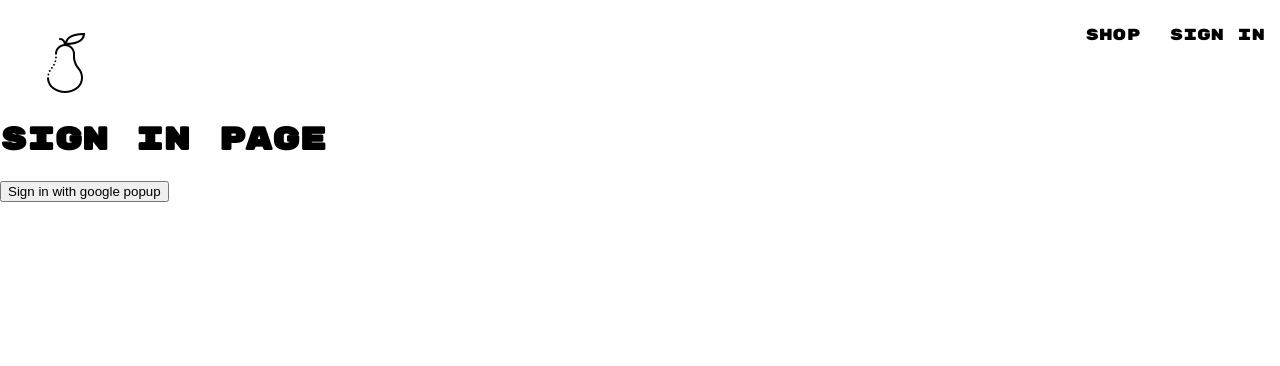
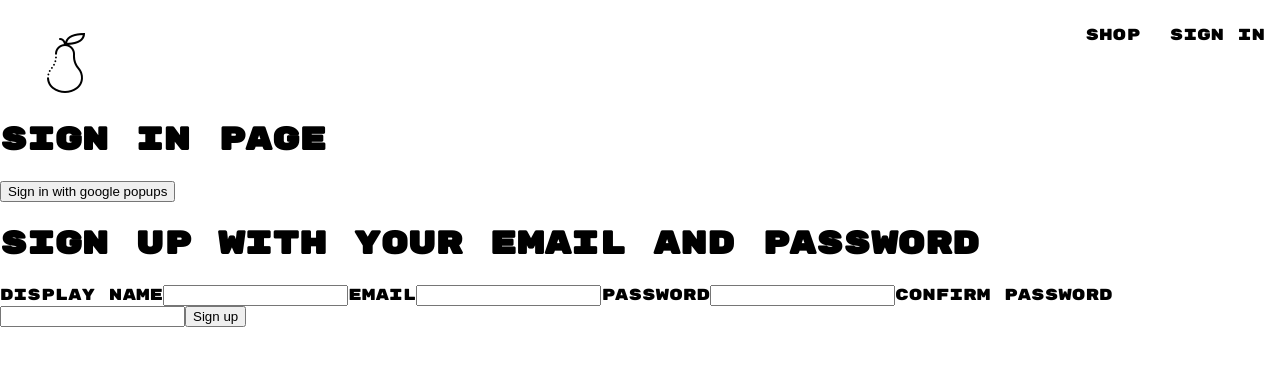
Before and after one commit to f4kermak3r/eshop, a React (Create React App) app: page /signin in a window 1280 px wide. Shown: the top 366 px of the page. Built offline with nearby package versions, Linux system fonts and the light colour scheme.

Commit message:
add sign up component

```diff
--- /dev/null
+++ b/src/components/sign-up/signup.component.jsx
@@ -0,0 +1,67 @@
+import { useState } from "react";
+
+const defaultFormFields = {
+  displayName: "",
+  email: "",
+  password: "",
+  confirmPassword: "",
+};
+
+const SignUp = () => {
+  const [formFields, setFormFields] = useState(defaultFormFields);
+  const { displayName, email, password, confirmPassword } = formFields;
+
+  console.log(formFields);
+
+  const handleChange = (event) => {
+    const { name, value } = event.target;
+
+    setFormFields({ ...formFields, [name]: value });
+  };
+
+  return (
+    <div>
+      <h1>Sign up with your email and password</h1>
+      <form onSubmit={() => {}}>
+        <label>Display name</label>
+        <input
+          type="text"
+          required
+          onChange={handleChange}
+          name="displayName"
+          value={displayName}
+        />
+
+        <label>Email</label>
+        <input
+          type="email"
+          required
+          onChange={handleChange}
+          name="email"
+          value={email}
+        />
+
+        <label>Password</label>
+        <input
+          type="password"
+          required
+          onChange={handleChange}
+          name="password"
+          value={password}
+        />
+
+        <label>Confirm password</label>
+        <input
+          type="password"
+          required
+          onChange={handleChange}
+          name="confirmPassword"
+          value={confirmPassword}
+        />
+        <button type="submit">Sign up</button>
+      </form>
+    </div>
+  );
+};
+
+export default SignUp;
--- a/src/routes/sign-in/signin.component.jsx
+++ b/src/routes/sign-in/signin.component.jsx
@@ -1,7 +1,10 @@
 import {
   signInWithGooglePopup,
+  signInWithGoogleRedirect,
   createUserDocumentFromAuth,
 } from "../../utils/firebase/firebase.utils";
+
+import SignUp from "../../components/sign-up/signup.component";
 
 const SignIn = () => {
   const logGoogleUser = async () => {
@@ -11,7 +14,8 @@
   return (
     <div>
       <h1>Sign In page</h1>
-      <button onClick={logGoogleUser}>Sign in with google popup</button>
+      <button onClick={logGoogleUser}>Sign in with google popups</button>
+      <SignUp />
     </div>
   );
 };
--- a/src/utils/firebase/firebase.utils.js
+++ b/src/utils/firebase/firebase.utils.js
@@ -19,13 +19,16 @@
 // Initialize Firebase
 const firebaseApp = initializeApp(firebaseConfig);
 
-const provider = new GoogleAuthProvider();
-provider.setCustomParameters({
+const googleProvider = new GoogleAuthProvider();
+googleProvider.setCustomParameters({
   prompt: "select_account",
 });
 
 export const auth = getAuth();
-export const signInWithGooglePopup = () => signInWithPopup(auth, provider);
+export const signInWithGooglePopup = () =>
+  signInWithPopup(auth, googleProvider);
+export const signInWithGoogleRedirect = () =>
+  signInWithRedirect(auth, googleProvider);
 
 export const db = getFirestore();
 
```
